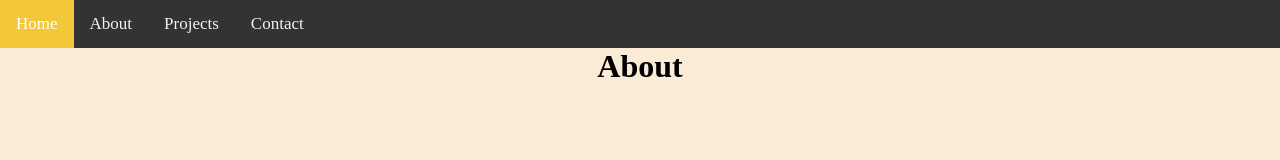
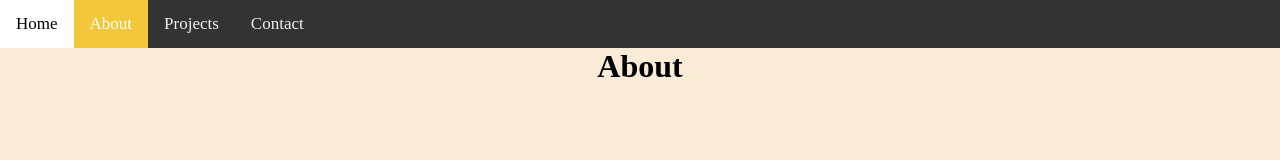
Before and after one commit to luyangjiangca/luyangjiangca.github.io, a plain HTML site: page html/about.html in a window 1280 px wide. Drawn offline with Linux system fonts and the light colour scheme.

Commit message:
Update about.html

```diff
--- a/html/about.html
+++ b/html/about.html
@@ -50,8 +50,8 @@
 </head>
 <body style="background-color: antiquewhite;">
     <div class="topnav">
-      <a class="active" href="index.html">Home</a>
-      <a href="about.html">About</a>
+      <a href="index.html">Home</a>
+      <a class="active" href="about.html">About</a>
       <a href="#news">Projects</a>
       <a href="#contact">Contact</a>
 
```
